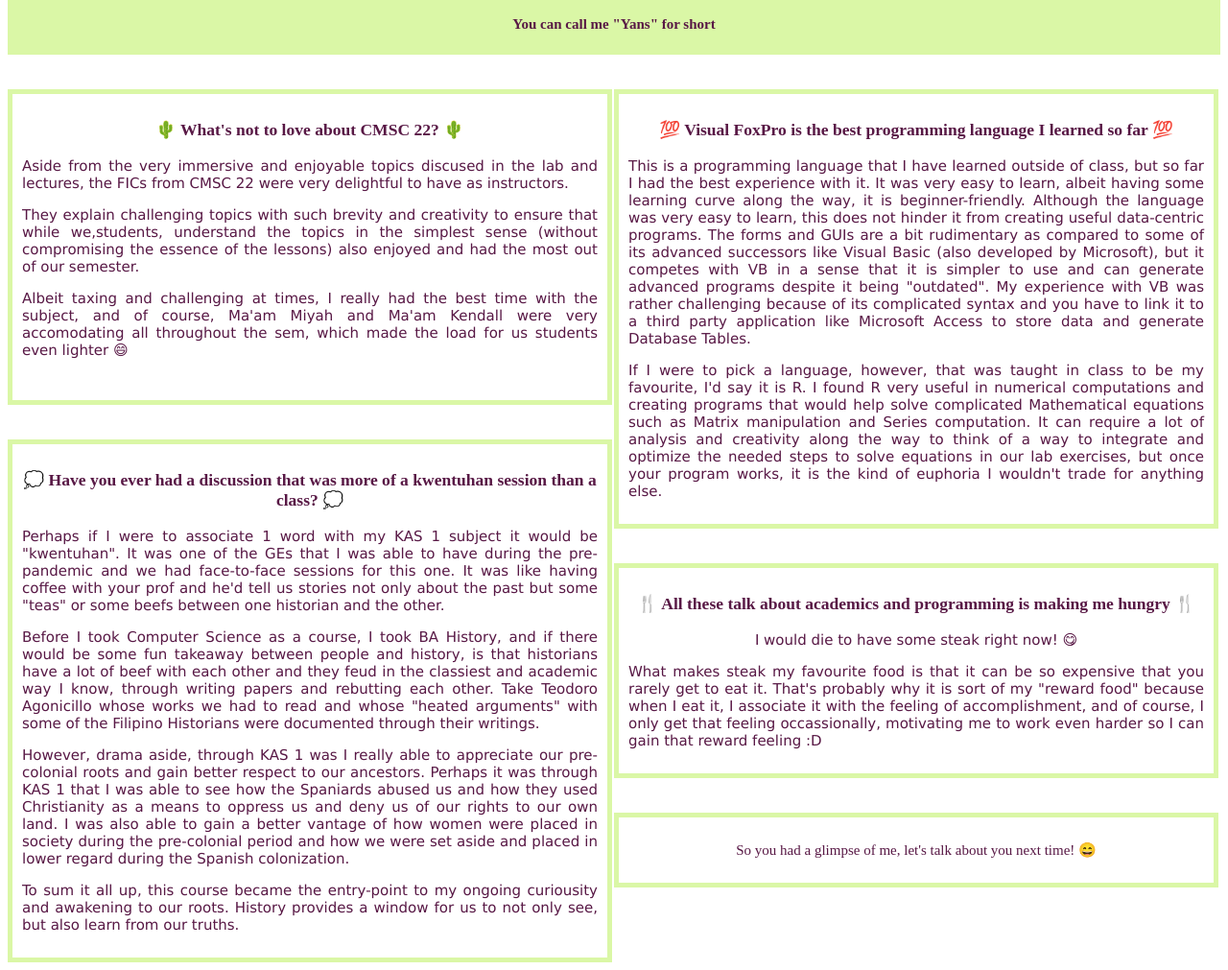
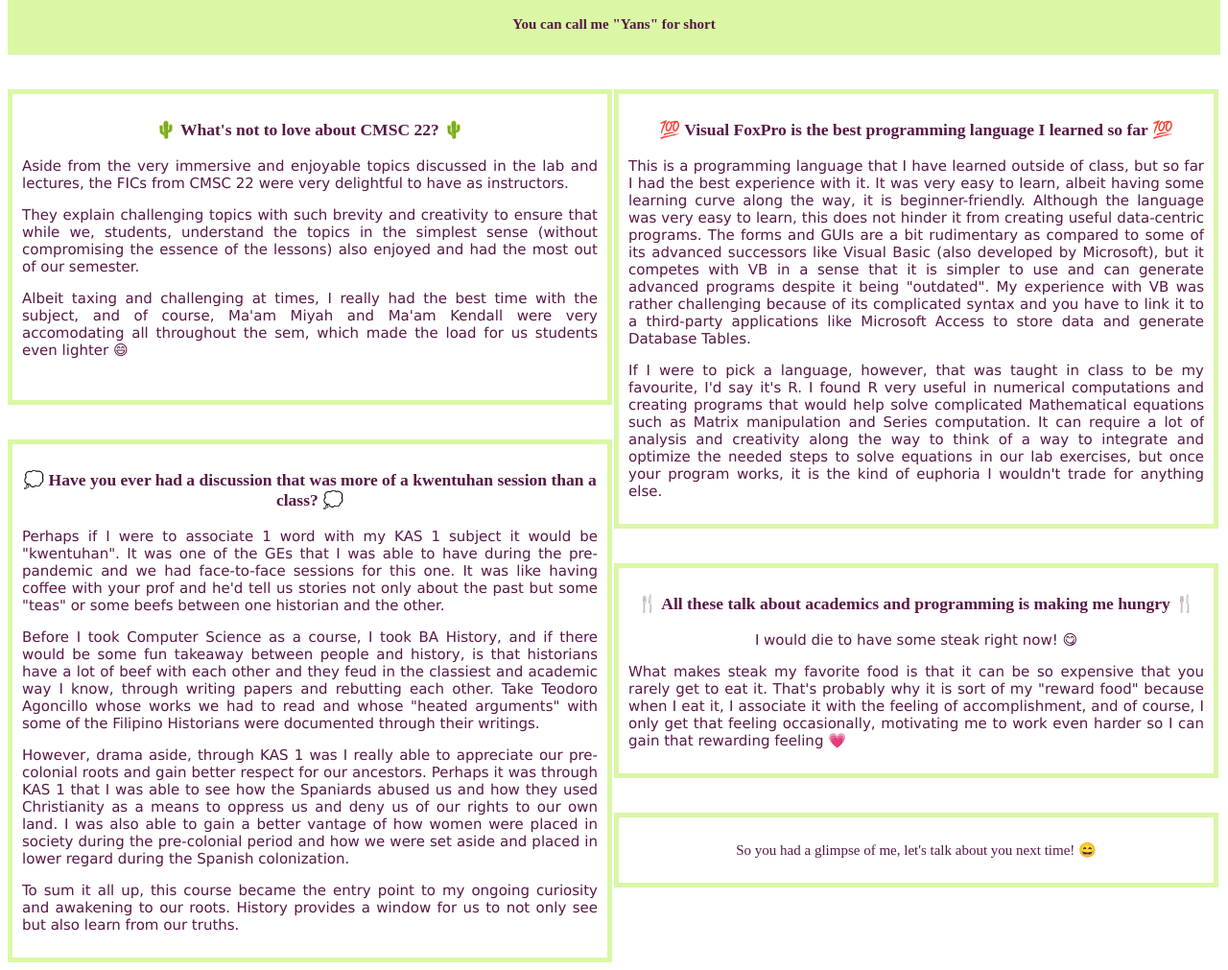
Before and after one commit to YahnaH/YahnaH.github.io, a plain HTML site: page index.html in a window 1280 px wide. Shown: the part 76-1087 px from the top of the page at 96% size. Drawn offline with Linux system fonts and the light colour scheme.

Commit message:
updated typos

```diff
--- a/index.html
+++ b/index.html
@@ -23,10 +23,10 @@
 <div class = "subj">
     <h3>&#127797 What's not to love about CMSC 22? &#127797</h3>
 <div class = subj_sub>
-    <P>Aside from the very immersive and enjoyable topics discused in the lab and lectures, the FICs from CMSC 22 were very delightful to have as instructors.</p>
-    <p>They explain challenging topics with such brevity and creativity to ensure that while we,students, understand the topics in the simplest sense (without compromising the essence of the lessons) also enjoyed and had the most out of our semester.</p>
-    <p>Albeit taxing and challenging at times, I really had the best time with the subject, and of course, Ma'am Miyah and Ma'am Kendall were very accomodating all throughout the sem, which made the load for us students even lighter &#128516;</p>
-    <br>
+    <P>Aside from the very immersive and enjoyable topics discussed in the lab and lectures, the FICs from CMSC 22 were very delightful to have as instructors.</p>
+        <p>They explain challenging topics with such brevity and creativity to ensure that while we, students, understand the topics in the simplest sense (without compromising the essence of the lessons) also enjoyed and had the most out of our semester.</p>
+        <p>Albeit taxing and challenging at times, I really had the best time with the subject, and of course, Ma'am Miyah and Ma'am Kendall were very accomodating all throughout the sem, which made the load for us students even lighter &#128516;</p>
+        <br>
 </div> <!--div class = subj-->
 </div> <!--div class = subj_sub-->
 <br><br>
@@ -38,15 +38,15 @@
         It was one of the GEs that I was able to have during the pre-pandemic and we had face-to-face sessions for this one.
         It was like having coffee with your prof and he'd tell us stories not only about the past but some "teas" or some beefs between one historian and the other.  </p>
     <p>Before I took Computer Science as a course, I took BA History, and if there would be some fun takeaway between people and history, is that historians have a lot of beef with each other and they feud in the classiest and academic way
-        I know, through writing papers and rebutting each other. Take Teodoro Agonicillo whose works we had to read and whose "heated arguments"
+        I know, through writing papers and rebutting each other. Take Teodoro Agoncillo  whose works we had to read and whose "heated arguments"
         with some of the Filipino Historians were documented through their writings.</p>
 
-    <p>However, drama aside, through KAS 1 was I really able to appreciate our pre-colonial roots and gain better respect to our ancestors.
+    <p>However, drama aside, through KAS 1 was I really able to appreciate our pre-colonial roots and gain better respect for our ancestors.
         Perhaps it was through KAS 1 that I was able to see how the Spaniards abused us and how they used Christianity as a means to oppress
         us and deny us of our rights to our own land. I was also able to gain a better vantage of how women were placed in society during the
         pre-colonial period and how we were set aside and placed in lower regard during the Spanish colonization. </p>
-    <p>To sum it all up, this course became the entry-point to my ongoing curiousity and awakening to our roots.
-        History provides a window for us to not only see, but also learn from our truths.</p>
+    <p>To sum it all up, this course became the entry point to my ongoing curiosity and awakening to our roots.
+        History provides a window for us to not only see but also learn from our truths.</p>
 
 </div> <!--div class = subj_sub-->
 </div> <!--div class = subj-->
@@ -62,10 +62,10 @@
         Although the language was very easy to learn, this does not hinder it from creating useful data-centric programs.
         The forms and GUIs are a bit rudimentary as compared to some of its advanced successors like Visual Basic (also developed by Microsoft),
         but it competes with VB in a sense that it is simpler to use and can generate advanced programs despite it being
-        "outdated". My experience with VB was rather challenging because of its complicated syntax and you have to link it to a third party
-        application like Microsoft Access to store data and generate Database Tables.</p>
+        "outdated". My experience with VB was rather challenging because of its complicated syntax and you have to link it to a third-party
+        applications like Microsoft Access to store data and generate Database Tables.</p>
 
-    <p>If I were to pick a language, however, that was taught in class to be my favourite, I'd say it is R.
+    <p>If I were to pick a language, however, that was taught in class to be my favourite, I'd say it's R.
         I found R very useful in numerical computations and creating programs that would help solve complicated
         Mathematical equations such as Matrix manipulation and Series computation. It can require a lot of analysis
         and creativity along the way to think of a way to integrate and optimize the needed steps to solve equations in our
@@ -78,10 +78,10 @@
     <h3>&#127860 All these talk about academics and programming is making me hungry &#127860</h3>
 <div class = "subj_sub">
 <p style="text-align: center;">I would die to have some steak right now! &#128523 </p>
-<p>What makes steak my favourite food is that it can be so expensive that you rarely get to eat it.
+<p>What makes steak my favorite food is that it can be so expensive that you rarely get to eat it.
     That's probably why it is sort of my "reward food" because when I eat it, I associate it with the feeling
-    of accomplishment, and of course, I only get that feeling occassionally, motivating me to work even harder
-    so I can gain that reward feeling :D </p>
+    of accomplishment, and of course, I only get that feeling occasionally, motivating me to work even harder
+    so I can gain that rewarding feeling &#128151 </p>
 </div>
 </div>
 
@@ -90,7 +90,9 @@
     <p>So you had a glimpse of me, let's talk about you next time! &#128516</p>
 </div>
 </div> <!--div id col2-->
+
 </section> <!--section class contain-->
+
 
 </body>
 </html>
```
